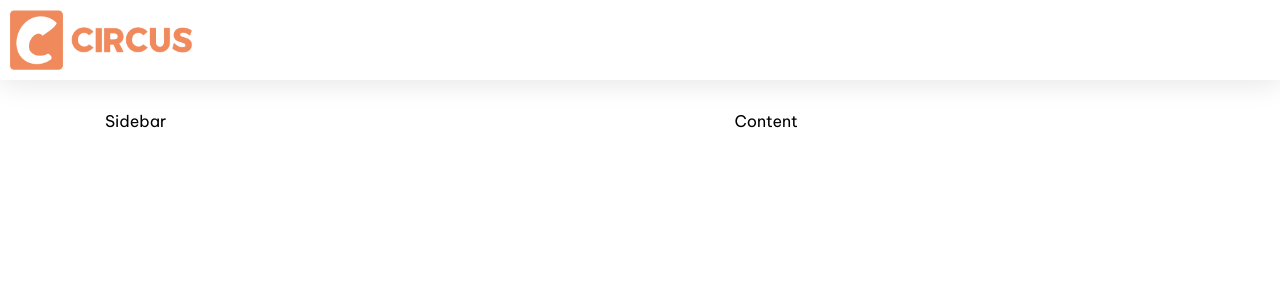
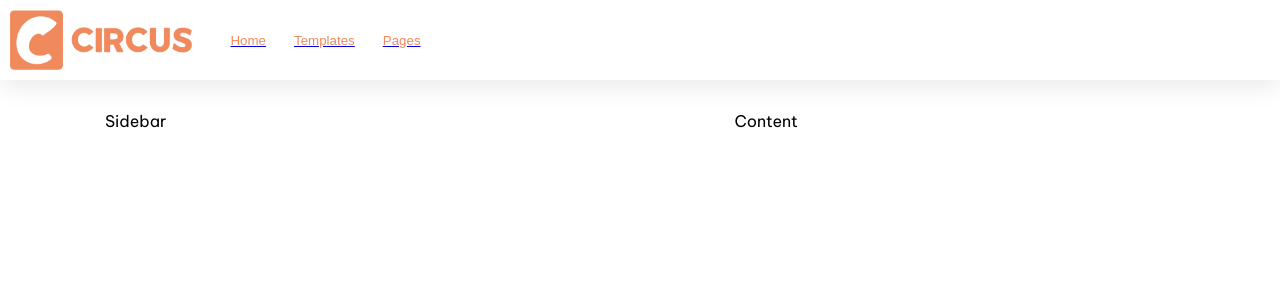
Before and after one commit to Zuan0x/website-builder-angular, an Angular app: page / in a window 1280 px wide. Shown: the top 300 px of the page. Built offline with nearby package versions, Linux system fonts and the light colour scheme.

Commit message:
Add header buttons

```diff
--- a/src/app/app.component.css
+++ b/src/app/app.component.css
@@ -2,11 +2,17 @@
   --content-padding: 10px;
 }
 header {
-  display: block;
+  display: flex;
+  align-items: center;
   height: 60px;
   padding: var(--content-padding);
   box-shadow: 0px 5px 25px var(--shadow-color);
+  align-items: center;
 }
 .content {
   padding: var(--content-padding);
 }
+
+.brand-logo {
+  margin-right: 24px;
+}
--- a/src/app/app.component.ts
+++ b/src/app/app.component.ts
@@ -12,6 +12,9 @@ import { LayoutComponent } from './layout/layout.component';
       <a [routerLink]="['/']">
         <header class="brand-name">
           <img class="brand-logo" src="/assets/logo-text.png" alt="logo" aria-hidden="true" height="60px"/>
+          <button class="secondary" type="button">Home</button>
+          <button class="secondary" type="button">Templates</button>
+          <button class="secondary" type="button">Pages</button>
         </header>
       </a>
       <section class="content">
--- a/src/styles.css
+++ b/src/styles.css
@@ -12,6 +12,7 @@ body {
   --secondary-color: #F7BCA3;
   --accent-color: #FDF1EB;
   --shadow-color: #E8E8E8;
+  --white-color: #FFFFFF;
 }
 
 button.primary {
@@ -20,4 +21,19 @@ button.primary {
   background: var(--primary-color);
   color: white;
   border-radius: 8px;
+  cursor: pointer;
 }
+
+button.secondary {
+  padding: 10px;
+  background: var(--white-color);
+  color: var(--primary-color);
+  border-radius: 8px;
+  border: 0px;
+  cursor: pointer;
+  margin-right: 8px;
+}
+
+button.secondary:hover {
+  background: var(--accent-color);
+}
```
